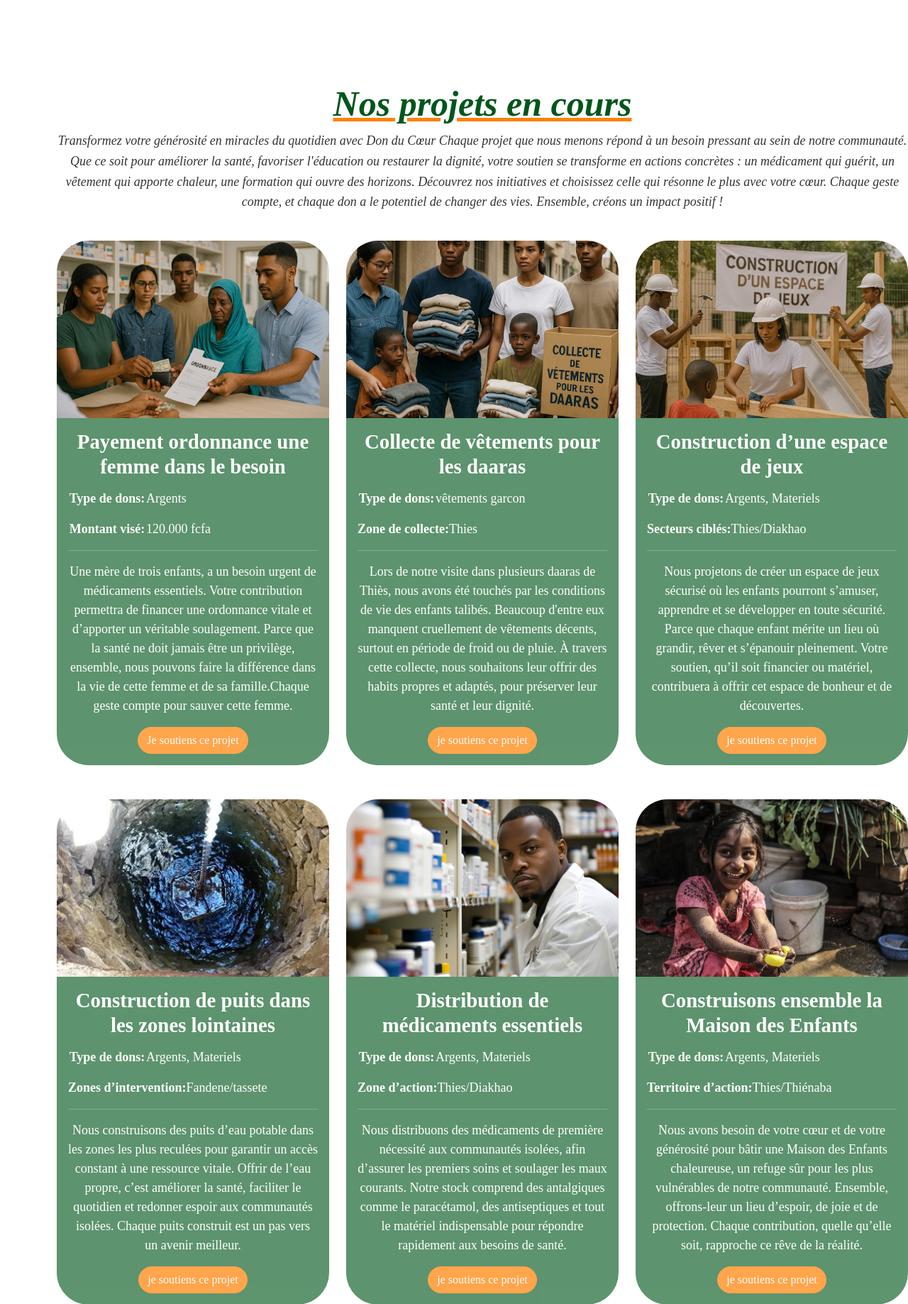
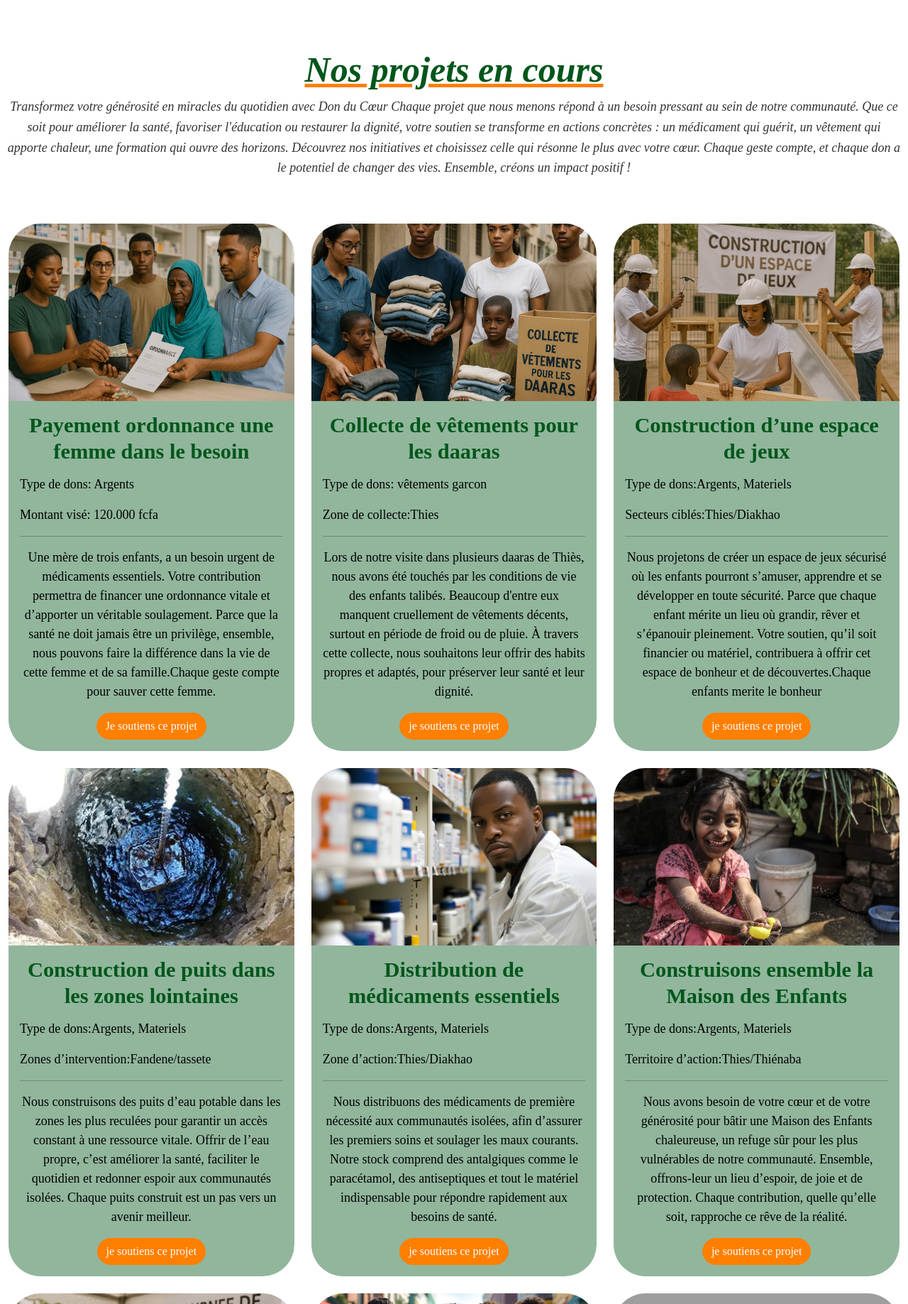
Before and after one commit to KanyC11/Memoire---E-social, a PHP site: page /Nosprojets.html in a window 1280 px wide. Shown: the part 220-2057 px from the top of the page at 71% size. Run offline with PHP 8.4, Linux system fonts and the light colour scheme; grey boxes are pictures that could not be loaded.

Commit message:
quelque modification

```diff
--- a/Nosprojets.css
+++ b/Nosprojets.css
@@ -202,9 +202,24 @@ body {
     }
 
 
-.intro-text{
+.intro-text {
   text-align: center;
+  margin: 0 auto;               /* Centre horizontalement le bloc */
+  padding: 0 10px;              /* Petite marge intérieure à gauche/droite */
+  width: 100%;
+  max-width: 100%;
+  box-sizing: border-box;
 }
+.container,
+.container-fluid,
+.row {
+  margin: 0 !important;
+  padding: 0 !important;
+  width: 100% !important;
+  max-width: 100% !important;
+  box-sizing: border-box;
+}
+
 
 .project-card .card-img-top {
   border-radius: 45px 45px 0 0;
@@ -215,12 +230,13 @@ body {
 }
 
 .project-card .card-body {
-  background-color: rgba(0, 86, 27, 0.9); /* Vert foncé avec 80% d'opacité */
+  background-color: rgba(0, 86, 27, 0.43); /* Vert foncé avec transparence */
   border-radius: 0 0 45px 45px;
-  color: white;
+  color: black;
   text-align: center;
-  opacity: 0.7;
+  /* opacity supprimée */
 }
+
 
 
 .project-card .btn-warning {
@@ -263,7 +279,7 @@ body {
   color: white;
   border-radius: 0;
    font-size: 45px;
-    opacity: 0.7;
+
 }
 
 .taille-uniforme {
@@ -341,9 +357,10 @@ body {
 }
 
 .green-title {
-  font-size: 1.8rem;
+  font-size: 1.9rem;
   font-weight: bold;
   margin-bottom: 15px;
+  color: #00561b;
 }
 
 .green-text {
--- a/Nosprojets.html
+++ b/Nosprojets.html
@@ -60,8 +60,8 @@
         <div class="card-body">
            <h3 class="green-title text-center">Payement ordonnance une femme dans le besoin</h3>
 
-<p class="mira"><strong>Type de dons:</strong> Argents</p>
-<p class="mira"><strong>Montant visé:</strong> 120.000 fcfa</p>
+<p class="mira">Type de dons: Argents</p>
+<p class="mira">Montant visé: 120.000 fcfa</p>
 <hr>
 
             <p class="card-text">Une mère de trois enfants, a un besoin urgent de médicaments essentiels. Votre contribution permettra de financer une ordonnance vitale et d’apporter un véritable soulagement. Parce que la santé ne doit jamais être un privilège, ensemble, nous pouvons faire la différence dans la vie de cette femme et de sa famille.Chaque geste compte pour sauver cette femme.</p>
@@ -75,8 +75,8 @@
                 <img src="images/collecte vetement.jpeg" class="card-img-top" alt="collecte vetement"style="border-radius: 45px 45px 0 0;">
                 <div class="card-body">
                     <h3 class="green-title text-center">Collecte de vêtements pour les daaras</h3>
-                     <p class="mira"><strong>Type de dons:</strong> vêtements garcon</p>
-            <p class="mira"><strong>Zone de collecte:</strong>Thies</p>
+                     <p class="mira">Type de dons: vêtements garcon</p>
+            <p class="mira">Zone de collecte:Thies</p>
             <hr>
                     <p class="card-text text-center">Lors de notre visite dans plusieurs daaras de Thiès, nous avons été touchés par les conditions de vie des enfants talibés.                        Beaucoup d'entre eux manquent cruellement de vêtements décents, surtout en période de froid ou de pluie.
 À travers cette collecte, nous souhaitons leur offrir des habits propres et adaptés, pour préserver leur santé et leur dignité.</p>
@@ -93,10 +93,10 @@
                 <img src="images/construction.jpeg" class="card-img-top" alt=" Construction d’une espace de jeux"style="border-radius: 45px 45px 0 0;">
                 <div class="card-body">
                     <h3 class="green-title text-center">Construction d’une espace de jeux  </h3>
-                    <p class="mira"><strong>Type de dons:</strong>Argents, Materiels</p>
-            <p class="mira"><strong>Secteurs ciblés:</strong>Thies/Diakhao</p>
+                    <p class="mira">Type de dons:Argents, Materiels</p>
+            <p class="mira">Secteurs ciblés:Thies/Diakhao</p>
             <hr>
-                    <p class="card-text text-center">Nous projetons de créer un espace de jeux sécurisé où les enfants pourront s’amuser, apprendre et se développer en toute sécurité. Parce que chaque enfant mérite un lieu où grandir, rêver et s’épanouir pleinement. Votre soutien, qu’il soit financier ou matériel, contribuera à offrir cet espace de bonheur et de découvertes.</p>
+                    <p class="card-text text-center">Nous projetons de créer un espace de jeux sécurisé où les enfants pourront s’amuser, apprendre et se développer en toute sécurité. Parce que chaque enfant mérite un lieu où grandir, rêver et s’épanouir pleinement. Votre soutien, qu’il soit financier ou matériel, contribuera à offrir cet espace de bonheur et de découvertes.Chaque enfants merite le bonheur</p>
                     <div class="text-center">
                     <a href="page-de-don.html" class="btn btn-warning"style="background-color: #ff7f00; border-color: #ff7f00; color: white;">je soutiens ce projet</a>
                 </div>
@@ -113,8 +113,8 @@
                 <img src="images/télécharger.webp" class="card-img-top" alt="Consultation gratuit"style="border-radius: 45px 45px 0 0;">
                 <div class="card-body">
                    <h3 class="green-title text-center">Construction de puits dans les zones lointaines</h3>
-                   <p class="mira"><strong>Type de dons:</strong>Argents, Materiels</p>
-            <p class="mira"><strong>Zones d’intervention:</strong>Fandene/tassete</p>
+                   <p class="mira">Type de dons:Argents, Materiels</p>
+            <p class="mira">Zones d’intervention:Fandene/tassete</p>
             <hr>
                     <p class="card-text text-center">Nous construisons des puits d’eau potable dans les zones les plus reculées pour garantir un accès constant à une ressource vitale. Offrir de l’eau propre, c’est améliorer la santé, faciliter le quotidien et redonner espoir aux communautés isolées. Chaque puits construit est un pas vers un avenir meilleur.</p>
                     <div class="text-center">
@@ -129,8 +129,8 @@
                 <img src="images/man-working-as-pharmacist.jpg" class="card-img-top" alt="Formations"style="border-radius: 45px 45px 0 0;">
                 <div class="card-body">
                     <h3 class="green-title text-center">Distribution de médicaments essentiels</h3>
-                    <p class="mira"><strong>Type de dons:</strong>Argents, Materiels</p>
-            <p class="mira"><strong>Zone d’action:</strong>Thies/Diakhao</p>
+                    <p class="mira">Type de dons:Argents, Materiels</p>
+            <p class="mira">Zone d’action:Thies/Diakhao</p>
             <hr>
                     <p class="card-text text-center">Nous distribuons des médicaments de première nécessité aux communautés isolées, afin d’assurer les premiers soins et soulager les maux courants. Notre stock comprend des antalgiques comme le paracétamol, des antiseptiques et tout le matériel indispensable pour répondre rapidement aux besoins de santé.</p>
                     <div class="text-center">
@@ -146,8 +146,8 @@
                 <img src="images/child-5213589_1280.jpg" class="card-img-top" alt="Événement solidaire"style="border-radius: 45px 45px 0 0;">
                 <div class="card-body">
                     <h3 class="green-title text-center">Construisons ensemble la Maison des Enfants </h3>
-                    <p class="mira"><strong>Type de dons:</strong>Argents, Materiels</p>
-            <p class="mira"><strong>Territoire d’action:</strong>Thies/Thiénaba</p>
+                    <p class="mira">Type de dons:Argents, Materiels</p>
+            <p class="mira">Territoire d’action:Thies/Thiénaba</p>
             <hr>
                     <p class="card-text text-center">Nous avons besoin de votre cœur et de votre générosité pour bâtir une Maison des Enfants chaleureuse, un refuge sûr pour les plus vulnérables de notre communauté. Ensemble, offrons-leur un lieu d’espoir, de joie et de protection. Chaque contribution, quelle qu’elle soit, rapproche ce rêve de la réalité.</p>
                     <div class="text-center">
@@ -166,8 +166,8 @@
                 <img src="images/consultation gratuit.jpeg" class="card-img-top" alt="Consultation gratuit"style="border-radius: 45px 45px 0 0;">
                 <div class="card-body">
                  <h3 class="green-title text-center">Journee de consultation gratuite</h3>
-                  <p class="mira"><strong>Type de dons:</strong>Argents, Materiels</p>
-            <p class="mira"><strong>Zone de collecte:</strong>Thies/Thiénaba</p>
+                  <p class="mira">Type de dons:Argents, Materiels</p>
+            <p class="mira">Zone de collecte:Thies/Thiénaba</p>
             <hr>
 <p class="card-text text-center">Dans le cadre de notre engagement pour la santé accessible à tous, nous avons organisé une journée de consultation gratuite à Thiès et Thiénaba.
 Cette action permet à de nombreuses familles, souvent éloignées des structures médicales, de bénéficier de soins essentiels sans frais.
@@ -184,8 +184,8 @@ Chaque consultation est un pas vers une meilleure santé et un quotidien allég
                 <img src="images/action6.jpeg" class="card-img-top" alt="Formations"style="border-radius: 45px 45px 0 0;">
                 <div class="card-body">
                     <h3 class="green-title text-center"> Journée Set Setal au cœur de SAPCO</h3>
-                      <p class="mira"><strong>Type de dons:</strong>Argents, Materiels</p>
-            <p class="mira"><strong>Zone d’action:</strong>Thies/SAPCO</p>
+                      <p class="mira">Type de dons:Argents, Materiels</p>
+            <p class="mira">Zone d’action:Thies/SAPCO</p>
             <hr>
 <p class="card-text text-center">Après le succès de notre première journée Set Setal organisée au poste de santé de Diakhao, qui a rassemblé habitants et bénévoles autour d’un même élan de propreté et de fraternité, nous sommes heureux d’annoncer la préparation d’une nouvelle édition au quartier SAPCO. Cette initiative vise à mobiliser la communauté locale pour rendre notre quartier plus propre, plus sain, et plus accueillant.</p>
 <div class="text-center">
@@ -201,8 +201,8 @@ Chaque consultation est un pas vers une meilleure santé et un quotidien allég
                 <img src="images/view-kids-practicing-health-wellness-activity.jpg" class="card-img-top" alt="Événement solidaire"style="border-radius: 45px 45px 0 0;">
                 <div class="card-body">
                     <h3 class="green-title text-center">Foire agricole : semer l’espoir chez les jeunes</h3>
-                     <p class="mira"><strong>Type de dons:</strong>Argents, Materiels</p>
-            <p class="mira"><strong>Localisation :</strong>Thies ville</p>
+                     <p class="mira">Type de dons:Argents, Materiels</p>
+            <p class="mira">Localisation :Thies ville</p>
             <hr>
                     <p class="card-text text-center">En collaboration avec la Mairie de Thiès, nous avons organisé une foire agricole destinée à susciter l’intérêt des jeunes pour l’agriculture et à promouvoir le développement durable dans la région.
 Cet événement a permis de présenter des innovations, d’offrir des formations et de créer des opportunités concrètes afin que la jeunesse puisse s’engager pleinement dans ce secteur stratégique.</p>
@@ -256,7 +256,7 @@ Cet événement a permis de présenter des innovations, d’offrir des formation
                 <div class="row g-0">
                     <div class="col-md-6">
                         <div class="green-section h-100 d-flex flex-column justify-content-center">
-                            <h3 class="green-title"style="padding-top:20px">Organisation de dons de sang</h3>
+                            <h3><strong> Organisation de dons de sang</strong></h3>
                             <p class="green-text"style="font-size: 20px; line-height: 1.8;">
                              En collaboration avec les structures sanitaires locales, nous avons organisé une grande campagne de don de sang au poste de santé de Diakhao. Grâce à l’engagement des volontaires, plusieurs centaines de poches ont été collectées, offrant une véritable bouffée d’espoir aux patients en attente de transfusion. Ce geste simple mais vital a permis de sauver des vies et de renforcer les réserves locales en sang.</p>
                         </div>
@@ -294,7 +294,7 @@ Cet événement a permis de présenter des innovations, d’offrir des formation
                 <div class="row g-0">
                     <div class="col-md-6">
                         <div class="green-section h-100 d-flex flex-column justify-content-center">
-                            <h3 class="green-title"style="padding-top:20px">Distribution de ndogou pendant le Ramadan</h3>
+                            <h3><strong> Distribution de ndogou pendant le Ramadan</strong> </h3>
                             <p class="green-text"style="font-size: 20px; line-height: 1.8;">
                               À la tombée du jour, dans les rues de Thiès, nos équipes ont sillonné les quartiers pour distribuer des repas de ndogou aux passants, aux travailleurs fatigués, et à ceux qui n’avaient pas de table où rompre le jeûne.
 Dans chaque sachet remis, il y avait bien plus que de la nourriture : un sourire, un regard bienveillant, un geste d’humanité.</p>
@@ -335,7 +335,7 @@ Dans chaque sachet remis, il y avait bien plus que de la nourriture : un sourire
                 <div class="row g-0">
                     <div class="col-md-6">
                         <div class="green-section h-100 d-flex flex-column justify-content-center">
-                            <h3 class="green-title"style="padding-top:20px">Organisation d’une journee Set Setal</h3>
+                            <h3><strong>Organisation d’une journée Set Setal</strong></h3>
                             <p class="green-text"style="font-size: 20px; line-height: 1.8;">
                               Nous avons organisé une journée Set Setal a Diakhao, rassemblant habitants et bénévoles autour d’un même objectif : rendre notre environnement plus propre et plus sain. Cette belle mobilisation communautaire a renforcé les liens entre les participants tout en contribuant à améliorer la qualité de vie dans le quartier. Merci à tous ceux qui ont participé et soutenu cette initiative.</p>
                         </div>
```
